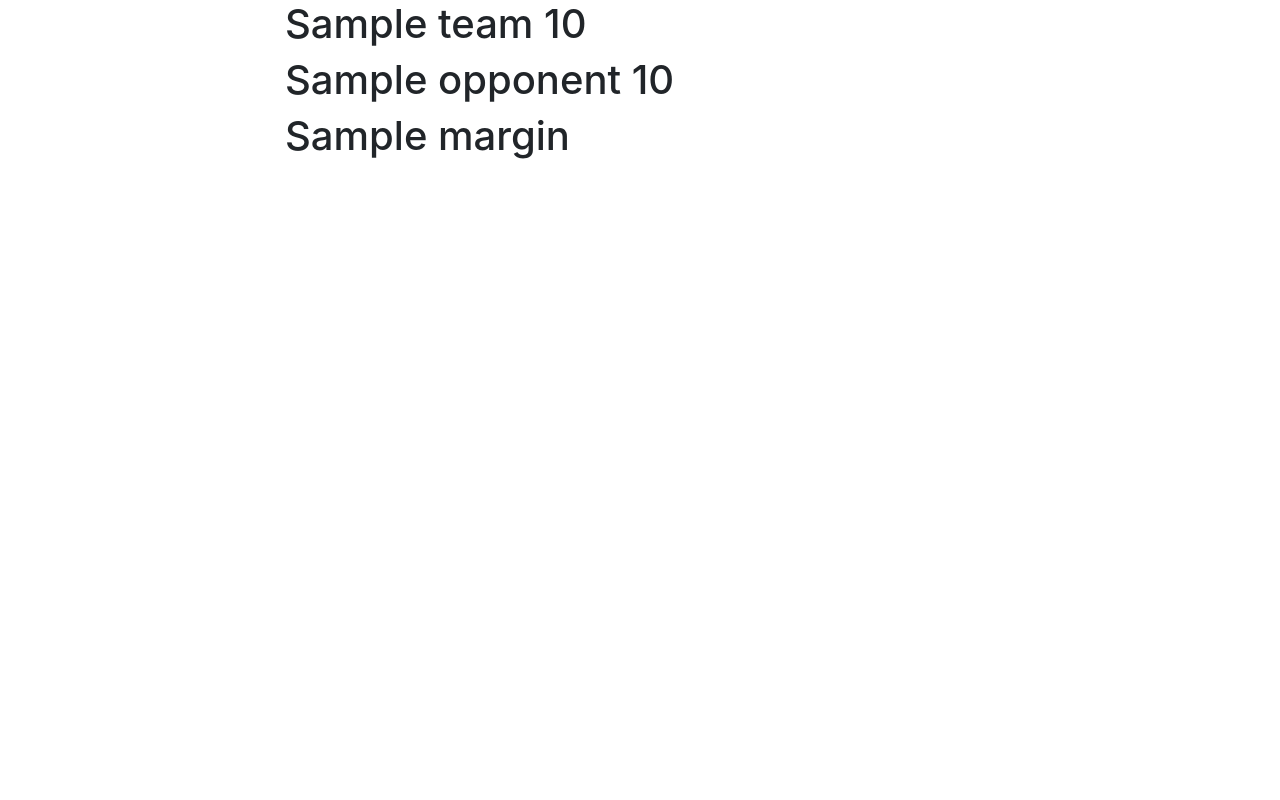
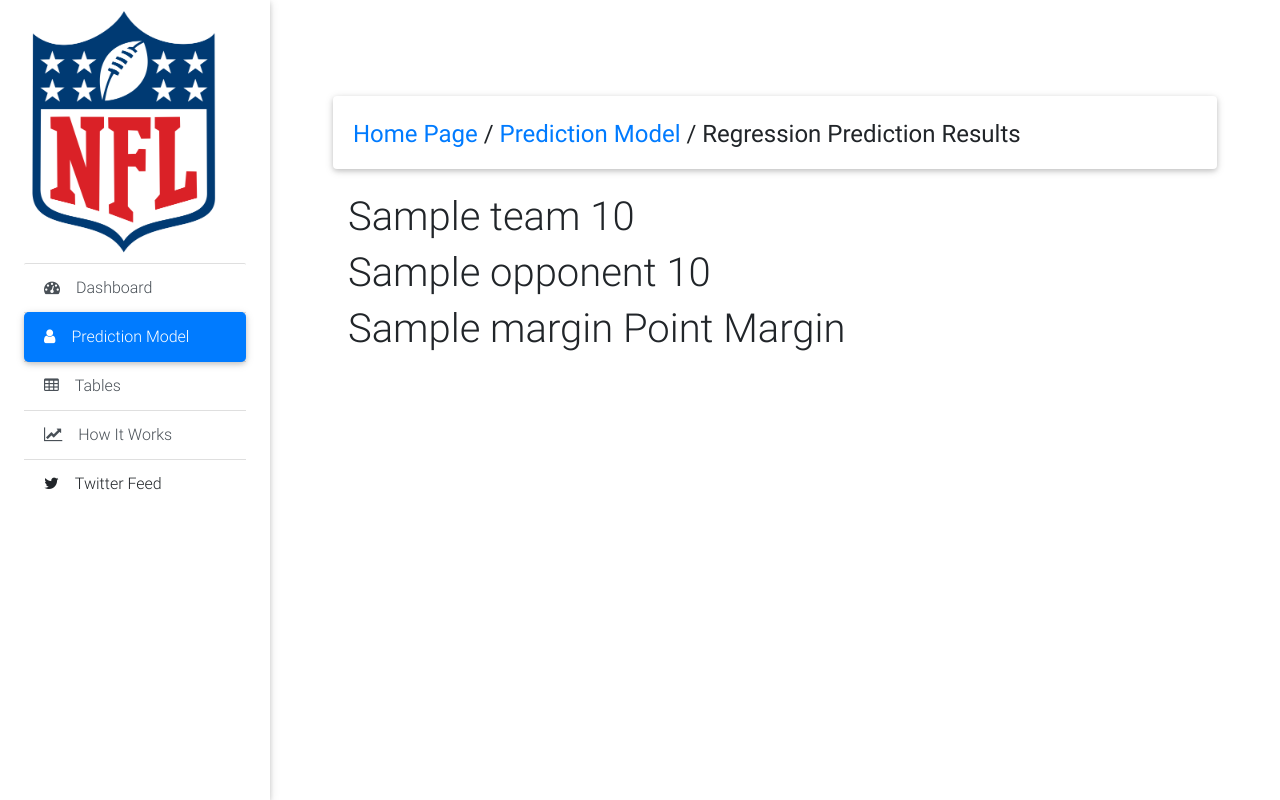
Before and after one commit to mynameisjohnn/nfl_dashboard, a Flask app: template templates/results_score.html in a window 1280 px wide. Run offline with Flask 2, Linux system fonts and the light colour scheme; the template is opened without the code that fills it: most values are stand-ins (such as "Sample title", 1, 10 or a date in 2020); some libraries are stand-ins or nearby versions.

Commit message:
added navigation to results pages

```diff
--- a/templates/results_score.html
+++ b/templates/results_score.html
@@ -3,36 +3,85 @@
 <html lang="en">
 
   <head>
-    <!-- Required meta tags -->
     <meta charset="utf-8">
     <meta name="viewport" content="width=device-width, initial-scale=1, shrink-to-fit=no">
-    <title>Football!</title>
-    <link rel="icon" href="../static/img/nfllogo.jpg">
-    <!-- Bootstrap CSS -->
-    <link rel="stylesheet" href="https://stackpath.bootstrapcdn.com/bootstrap/4.1.1/css/bootstrap.min.css" integrity="sha384-WskhaSGFgHYWDcbwN70/dfYBj47jz9qbsMId/iRN3ewGhXQFZCSftd1LZCfmhktB"
-      crossorigin="anonymous">
-    <!-- External styles -->
-    <link rel="stylesheet" type="text/css" href="{{ url_for('static', filename='css/style.css') }}">
+    <meta http-equiv="x-ua-compatible" content="ie=edge">
+    <link rel="icon" href="../static/img/nfllogo.jpg" />
+    <title>Neural Network Prediction</title>
+    <!-- Font Awesome -->
+    <link rel="stylesheet" href="https://maxcdn.bootstrapcdn.com/font-awesome/4.7.0/css/font-awesome.min.css">
+    <!-- Bootstrap core CSS -->
+    <link href="../static/css/bootstrap.min.css" rel="stylesheet">
+    <!-- Material Design Bootstrap -->
+    <link href="../static/css/mdb.min.css" rel="stylesheet">
+    <!-- Your custom styles (optional) -->
+    <link href="../static/css/style.min.css" rel="stylesheet">
   </head>
 
   <body>
-    <header></header>
 
-    <main>
-      <div class="container">
-        <h1>{{ data.team }} {{ data.team_points }}</h1>
-        <h1>{{ data.opponent }} {{ data.opponent_points }}</h1>
-        <h1>{{ data.margin }}</h1>
+    <!--Main Navigation-->
+    <header>
+      <!-- Sidebar -->
+      <div class="sidebar-fixed position-fixed">
+        <img src="../static/img/nfl_logo.png" class="img-fluid animated fadeInLeft wow " data-wow-delay="0.3s" width="200" alt="">
+        <div class="list-group list-group-flush">
+          <a href="/" class="list-group-item list-group-item-action waves-effect">
+            <i class="fa fa-dashboard mr-3"></i>Dashboard
+          </a>
+          <a href="/predictions" class="list-group-item active list-group-item-action waves-effect">
+            <i class="fa fa-user mr-3"></i>Prediction Model</a>
+          <a href="/tables" class="list-group-item list-group-item-action waves-effect">
+            <i class="fa fa-table mr-3"></i>Tables</a>
+          <a href="/howitworks" class="list-group-item list-group-item-action waves-effect">
+            <i class="fa fa-line-chart mr-3"></i>How It Works</a>
+          <a class="list-group-item list-group-item-action waves-effect" data-target="#fluidModalRightSuccessDemo" data-toggle="modal">
+            <i class="fa fa-twitter mr-3"></i>Twitter Feed</a>
+        </div>
+      </div>
+      <!-- Sidebar -->
+    </header>
+
+    <main class="pt-5 mx-lg-5">
+      <div class="container-fluid mt-5">
+        <!-- Heading -->
+        <div class="card mb-4 wow fadeIn">
+          <!--Card content-->
+          <div class="card-body d-sm-flex justify-content-between">
+            <h4 class="mb-2 mb-sm-0 pt-1">
+              <a href="/">Home Page</a>
+              <span>/</span>
+              <span>
+                <a href="{{ url_for('predict')}}">Prediction Model</a>
+              </span>
+              <span>/</span>
+              <span>Regression Prediction Results</span>
+            </h4>
+          </div>
+        </div>
+        <div class="container">
+          <h1>{{ data.team }} {{ data.team_points }}</h1>
+          <h1>{{ data.opponent }} {{ data.opponent_points }}</h1>
+          <h1>{{ data.margin }} Point Margin</h1>
+        </div>
       </div>
     </main>
 
-    <!-- jQuery first, then Popper.js, then Bootstrap JS -->
-    <script src="https://code.jquery.com/jquery-3.3.1.slim.min.js" integrity="sha384-q8i/X+965DzO0rT7abK41JStQIAqVgRVzpbzo5smXKp4YfRvH+8abtTE1Pi6jizo"
-      crossorigin="anonymous"></script>
-    <script src="https://cdnjs.cloudflare.com/ajax/libs/popper.js/1.14.3/umd/popper.min.js" integrity="sha384-ZMP7rVo3mIykV+2+9J3UJ46jBk0WLaUAdn689aCwoqbBJiSnjAK/l8WvCWPIPm49"
-      crossorigin="anonymous"></script>
-    <script src="https://stackpath.bootstrapcdn.com/bootstrap/4.1.1/js/bootstrap.min.js" integrity="sha384-smHYKdLADwkXOn1EmN1qk/HfnUcbVRZyYmZ4qpPea6sjB/pTJ0euyQp0Mk8ck+5T"
-      crossorigin="anonymous"></script>
+    <!-- SCRIPTS -->
+    <!-- JQuery -->
+    <script type="text/javascript" src="../static/js/jquery-3.3.1.min.js"></script>
+    <!-- Bootstrap tooltips -->
+    <script type="text/javascript" src="../static/js/popper.min.js"></script>
+    <!-- Bootstrap core JavaScript -->
+    <script type="text/javascript" src="../static/js/bootstrap.min.js"></script>
+    <!-- MDB core JavaScript -->
+    <script type="text/javascript" src="../static/js/mdb.min.js"></script>
+    <!-- Initializations -->
+    <script type="text/javascript">
+      // Animations initialization
+      new WOW().init();
+    </script>
+    <script src="https://cdnjs.cloudflare.com/ajax/libs/d3/4.13.0/d3.min.js"></script>
     <!-- External JavaScript -->
     <script src="{{ url_for('static', filename='js/index.js') }}"></script>
   </body>
```
Also changed, not shown: templates/results_neural.html (+70 -20 lines).
